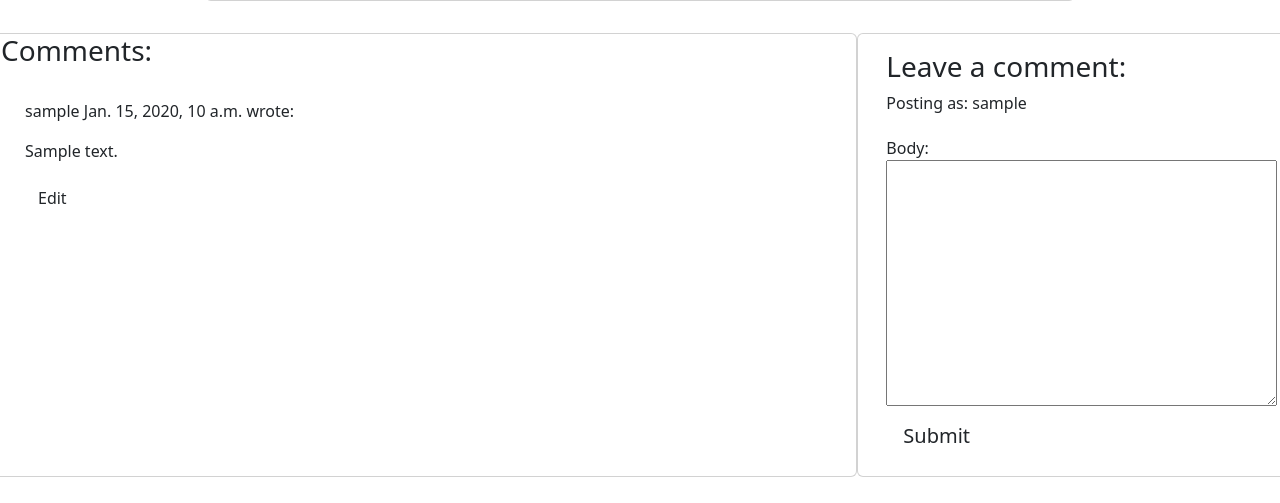
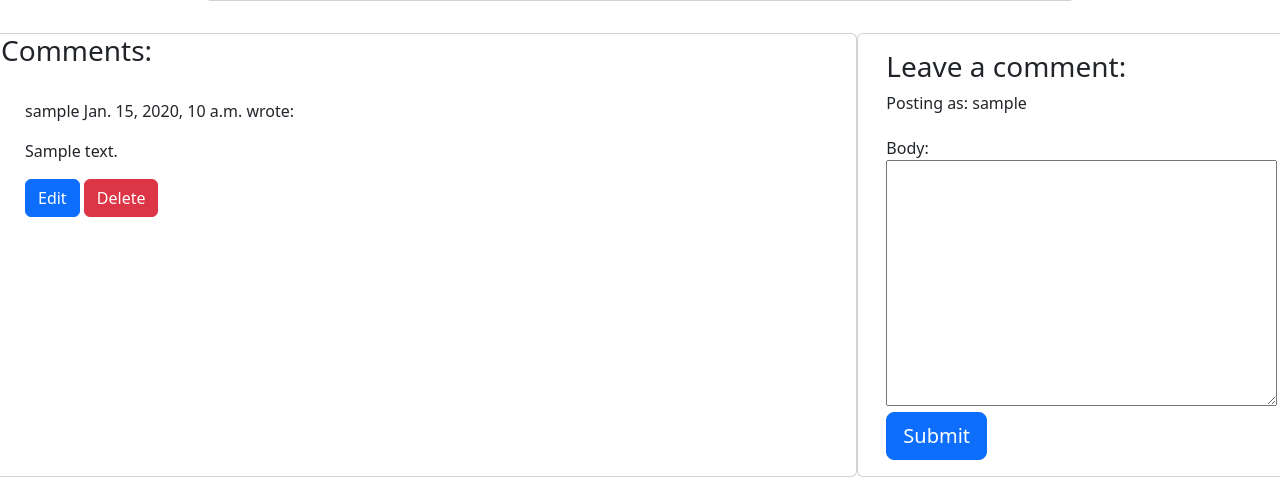
Before and after one commit to MWBark/Love-Japan, a Django app: a page that uses templates/base.html in a window 1280 px wide. Shown: the part 297-800 px from the top of the page. Run offline with Django 4.2, Linux system fonts and the light colour scheme; a user stored in the database is signed in; tables that the repository leaves empty hold one stand-in row (values such as "Sample post").

Commit message:
Allow registered users to delete their comments

```diff
--- a/main/templates/main/imagepost.html
+++ b/main/templates/main/imagepost.html
@@ -14,7 +14,7 @@
             {% if imagepost.uploader == request.user %}
             <a href="{% url 'imagepost_edit' imagepost.slug %}">
                 <button class="btn btn-primary">Update</button>
-            {% endif %}
+                {% endif %}
             </a>
         </div>
     </div>
@@ -28,8 +28,8 @@
             {% for comment in image_comments %}
 
             <div class="p-2
-                        {% if comment.status == 0 and comment.author == user %}
-                        faded{% elif comment.status == 0 %} d-none{% endif %}">
+                            {% if comment.status == 0 and comment.author == user %}
+                            opacity-50{% elif comment.status == 0 %} d-none{% endif %}">
                 <p class="font-weight-bold">
                     {{ comment.author }}
                     <span class="font-weight-normal">
@@ -45,9 +45,12 @@
                 </p>
                 {% endif %}
                 {% if user.is_authenticated and comment.author == user %}
-                    <button class="btn btn-edit" data-slug="{{ imagepost.slug }}" data-comment_id="{{ comment.id }}">Edit</button>
+                <button class="btn btn-primary btn-edit" data-slug="{{ imagepost.slug }}"
+                    data-comment_id="{{ comment.id }}">Edit</button>
+                <button class="btn btn-danger btn-delete" data-slug="{{ imagepost.slug }}"
+                    data-comment_id="{{ comment.id }}">Delete</button>
                 {% endif %}
-            </div>
+            </div> <br>
             {% endfor %}
         </div>
     </div>
@@ -61,7 +64,7 @@
             <form id="imageCommentForm" method="post" style="margin-top: 1.3em;">
                 {% csrf_token %}
                 {{ comment_form }}
-                <button id="submitButton" type="submit" class="btn btn-signup btn-lg">Submit</button>
+                <button id="submitButton" type="submit" class="btn btn-primary btn-signup btn-lg">Submit</button>
             </form>
             {% else %}
             <p>Log in to leave a comment</p>
@@ -70,5 +73,28 @@
     </div>
 </div>
 
+<!-- Delete Comment confirmation modal -->
+<div class="modal fade" id="deleteCommentModal" tabindex="-1" aria-labelledby="deleteCommentModalLabel" aria-hidden="true">
+    <div class="modal-dialog">
+        <div class="modal-content">
+            <div class="modal-header">
+                <h5 class="modal-title" id="deleteCommentLabel">Delete comment?</h5>
+                <button type="button" class="btn-close" data-bs-dismiss="modal" aria-label="Close"></button>
+            </div>
+            <div class="modal-body">
+                Are you sure you want to delete your comment?
+                This action cannot be undone.
+            </div>
+            <div class="modal-footer">
+                <button type="button" class="btn btn-secondary" data-bs-dismiss="modal">Close</button>
+                <a id="deleteCommentConfirm" href="#" class="btn btn-danger">Delete</a>
+            </div>
+        </div>
+    </div>
+</div>
+
+{% endblock %}
+
+{% block scripts %}
 <script src="{% static 'js/imagepost.js' %}"></script>
 {% endblock %}
--- a/main/urls.py
+++ b/main/urls.py
@@ -6,6 +6,8 @@ urlpatterns = [
     path('imagepost/<slug:slug>/', views.imagepost, name='imagepost'),
     path('imagepost/<slug:slug>/edit_comment/<int:comment_id>',
         views.comment_edit, name='comment_edit'),
+    path('imagepost/<slug:slug>/delete_comment/<int:comment_id>',
+        views.comment_delete, name='comment_delete'),
     path('imagepost/<slug:slug>/edit_post', views.imagepost_edit, name='imagepost_edit'),
     path('profile/<int:pk>', views.profile, name="profile"),
     path('profile/<int:pk>/imageposts', views.ProfilePostList.as_view(), name="profile-posts"),
--- a/main/views.py
+++ b/main/views.py
@@ -115,6 +115,31 @@ def comment_edit(request, slug, comment_id):
     return HttpResponseRedirect(reverse('imagepost', args=[slug]))
 
 
+def comment_delete(request, slug, comment_id):
+    """
+    Delete an individual comment
+
+    **Content**
+
+    ``post``
+        An instance of :model:`main.ImagePost`.
+    ``comment``
+        A single image comment related to a image post.
+    """
+    queryset = ImagePost.objects.filter(status=1)
+    imagepost = get_object_or_404(queryset, slug=slug)
+    comment = get_object_or_404(ImageComment, pk=comment_id)
+
+    if comment.author == request.user:
+        comment.delete()
+        messages.add_message(request, messages.SUCCESS, 'Comment deleted!')
+    else:
+        messages.add_message(request, messages.ERROR, 'You can only delete your own comments!')
+
+    return HttpResponseRedirect(reverse('imagepost', args=[slug]))
+
+
+
 def profile(request, pk):
     profile = Profile.objects.get(user_id=pk)
     profile_images = ImagePost.objects.filter(uploader=pk)
--- a/static/js/imagepost.js
+++ b/static/js/imagepost.js
@@ -2,6 +2,10 @@ const commentEditButtons = document.getElementsByClassName("btn-edit");
 const commentText = document.getElementById("id_body");
 const commentForm = document.getElementById("imageCommentForm");
 const submitButton = document.getElementById("submitButton");
+
+const deleteModal = new bootstrap.Modal(document.getElementById("deleteCommentModal"));
+const deleteButtons = document.getElementsByClassName("btn-delete");
+const deleteConfirm = document.getElementById("deleteCommentConfirm");
 
 /**
 * Initializes edit functionality for the provided comment edit buttons.
@@ -22,3 +26,21 @@ for (let button of commentEditButtons) {
     commentForm.setAttribute("action", `edit_comment/${commentId}`);
   });
 }
+
+/**
+* Initializes deletion functionality for the provided delete buttons.
+*
+* For each button in the `deleteButtons` collection:
+* - Retrieves the associated comment's ID upon click.
+* - Updates the `deleteCommentConfirm` link's href to point to the
+* deletion endpoint for the specific comment.
+* - Displays a confirmation modal (`deleteCommentModal`) to prompt
+* the user for confirmation before deletion.
+*/
+for (let button of deleteButtons) {
+  button.addEventListener("click", (e) => {
+    let commentId = e.target.getAttribute("data-comment_id");
+    deleteConfirm.href = `delete_comment/${commentId}`;
+    deleteModal.show();
+  });
+}
--- a/templates/base.html
+++ b/templates/base.html
@@ -88,6 +88,8 @@
         integrity="sha384-YvpcrYf0tY3lHB60NNkmXc5s9fDVZLESaAA55NDzOxhy9GkcIdslK1eN7N6jIeHz"
         crossorigin="anonymous">
     </script>
+    {% block scripts %}
+    {% endblock %}
 </body>
 
 </html>
```
Also changed, not shown: 1 other file. Lines whose indentation alone changed are shown as unchanged.
